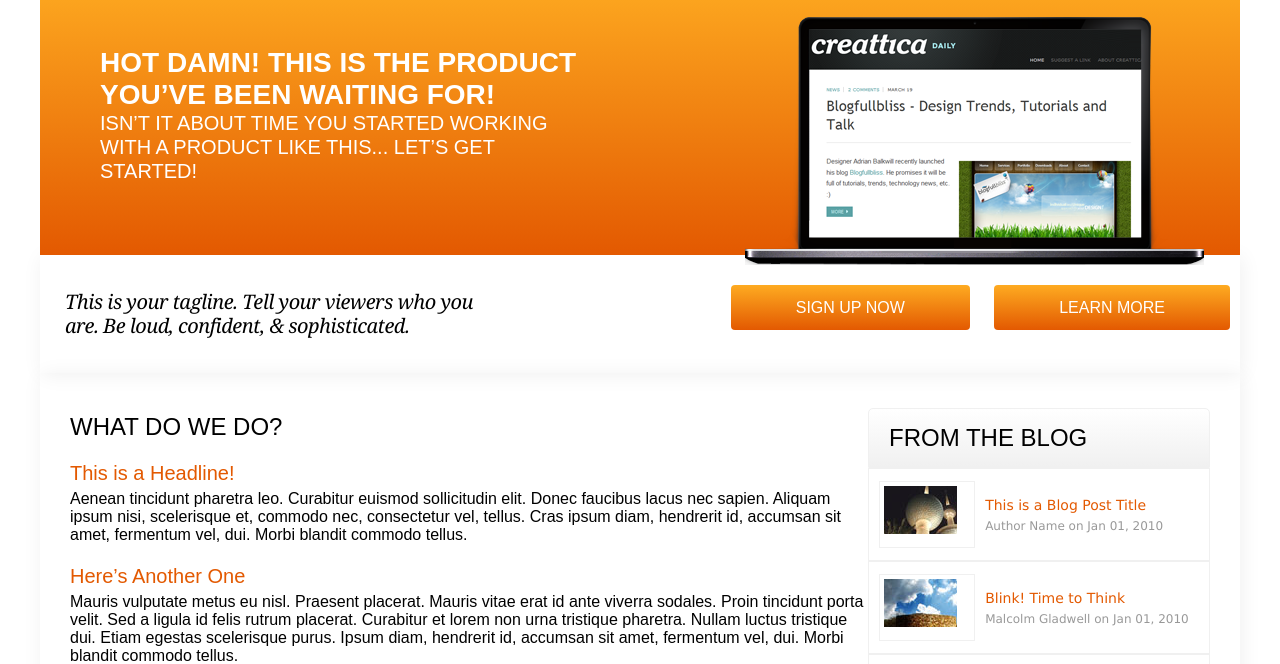
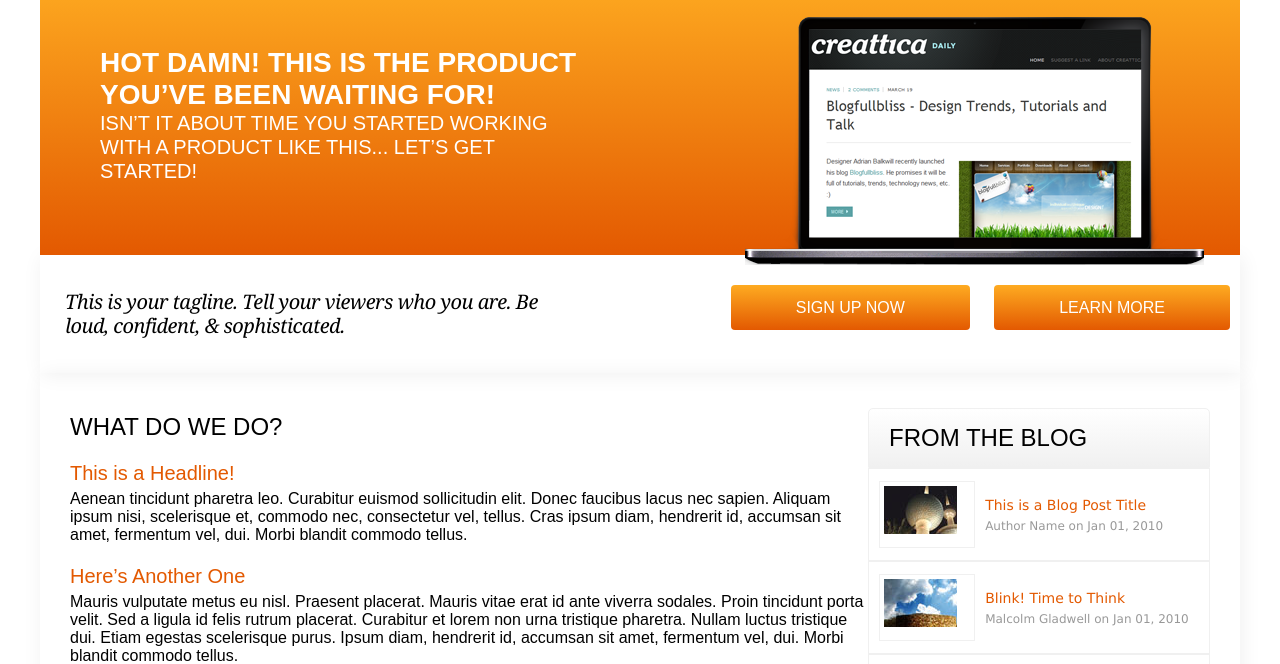
Before and after one commit to ramin-rafi/Iconic, a website: page index.html in a window 1280 px wide. Shown: the part 131-795 px from the top of the page. Drawn offline with nearby package versions, Linux system fonts and the light colour scheme; files that its build step writes are made by us from their sources.

```diff
--- a/scss/_section.scss
+++ b/scss/_section.scss
@@ -5,13 +5,13 @@
 
 	.tagline {
 		font-family: Georgia, 'Times New Roman', Times, serif;
-		flex: 40%;
+		flex: 45%;
 		padding: 0 25px;
 		letter-spacing: -0.5px;
 	}
 
 	.signup-btns {
-		flex: 60%;
+		flex: 55%;
 		text-align: right;
 	}
 }
```
